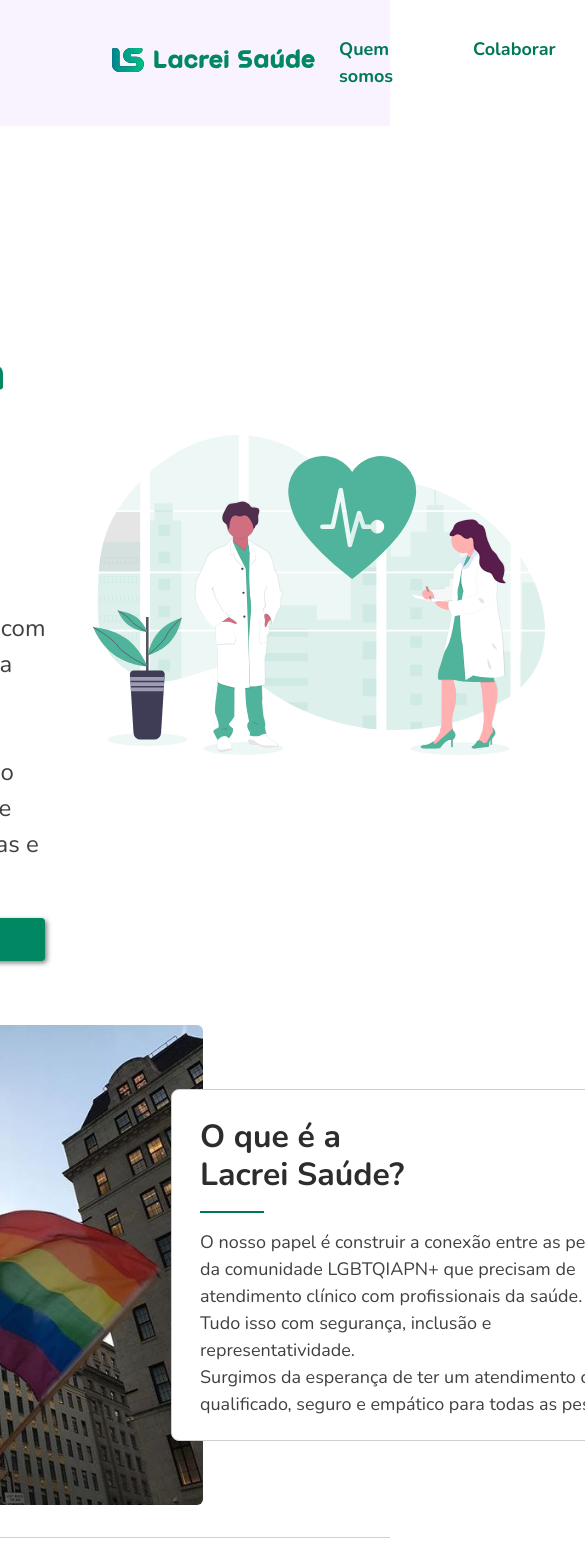
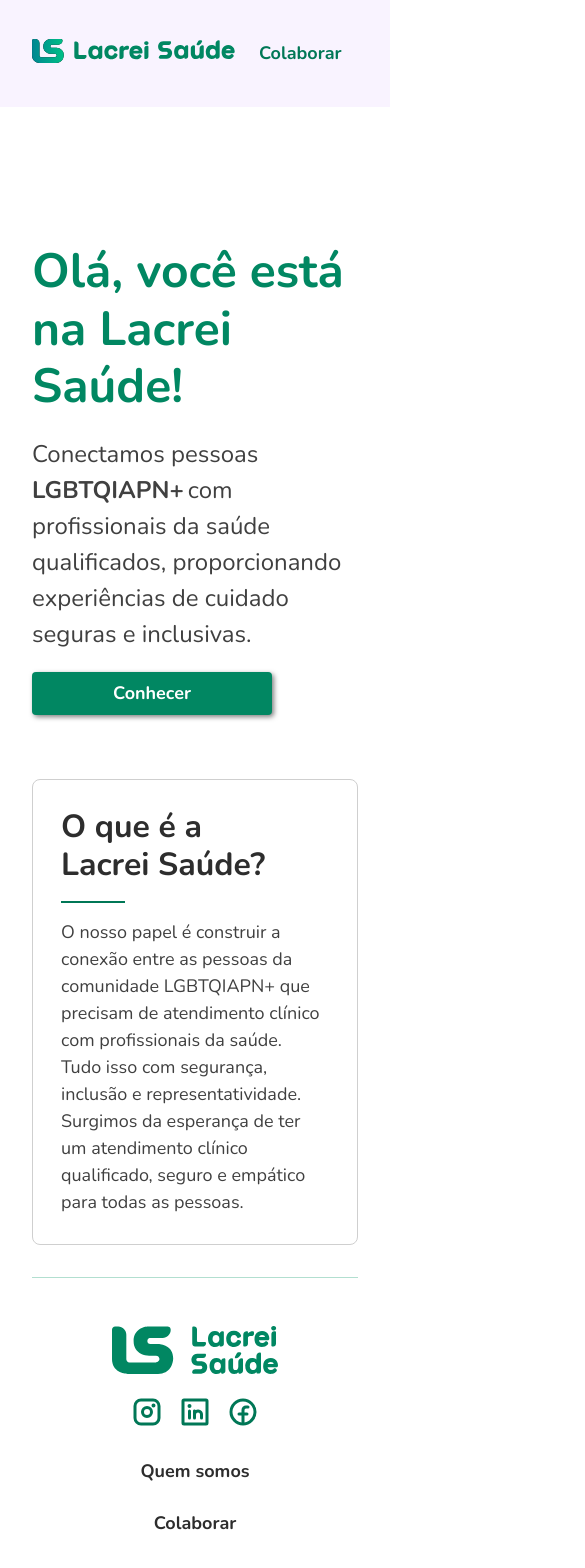
Before and after one commit to hevelinlima/desafio-lacrei, a Next.js app: page / in a window 390 px wide. Shown: the top 1568 px of the page, 585 px wide, since content can reach past the window. Built offline with nearby package versions, Linux system fonts and the light colour scheme.

Commit message:
styles: add responsiveness

```diff
--- a/src/components/Footer/styles.ts
+++ b/src/components/Footer/styles.ts
@@ -25,6 +25,11 @@ export const FooterContainer = styled.footer`
     cursor: pointer;
     border-bottom: 1px solid ${(props)=>props.theme.colors["text-helper"]};
   }
+
+  @media only screen and (max-width: 768px) {
+    flex-direction: column;
+    gap: 1.5rem;
+  }
 `
 
 export const LogoFooter = styled.div`
@@ -40,6 +45,12 @@ export const LogoFooter = styled.div`
       color: ${(props)=>props.theme.colors["accent-medium"]};
     }
   }
+  @media only screen and (max-width: 768px) {
+    div{
+      align-items: center;
+      justify-content: center;
+    }
+  }
 `
 
 export const ExternalFooter = styled.div`
--- a/src/components/Header/styles.ts
+++ b/src/components/Header/styles.ts
@@ -9,6 +9,10 @@ export const HeaderContainer = styled.header`
   justify-content: space-between;
 
   background: ${(props)=>props.theme.colors.highlight};
+
+  @media only screen and (max-width: 768px) {
+    padding: 2rem;
+  }
 `
 
 export const ContentHeader = styled.div`
@@ -28,4 +32,9 @@ export const ContentHeader = styled.div`
     background-color: ${(props)=>props.theme.colors["accent-dark"]};
     transition: all 0.2s ease-in-out;
   }
+  @media only screen and (max-width: 768px) {
+    a:first-child{
+      display: none;
+    }
+  }
 `
--- a/src/styles/pages/app.ts
+++ b/src/styles/pages/app.ts
@@ -3,4 +3,8 @@ import styled from "styled-components";
 export const Container =styled.main`
   max-width: 1110px;
   margin: 2.5rem auto;
+
+  @media only screen and (max-width: 768px) {
+    padding: 2rem;
+  }
 `
--- a/src/styles/pages/index.ts
+++ b/src/styles/pages/index.ts
@@ -17,6 +17,11 @@ export const HeroContainer = styled.div`
   img{
     height: 20rem;
     width: auto;
+  }
+  @media only screen and (max-width: 768px) {
+    img{
+      display: none;
+    }
   }
 `;
 
@@ -50,11 +55,17 @@ export const AbouSection = styled.section`
     width: auto;
     border-radius: 6px;
   }
+
+  @media only screen and (max-width: 768px) {
+   img{
+    display: none;
+   }
+  }
 `
 
 export const SectionContent = styled.div`
-  height: 22rem;
-  width: 31rem;
+  max-height: 30rem;
+  max-width: 31rem;
   padding: 1.75rem;
   border-radius: 8px;
   margin-left: -2rem;
@@ -69,13 +80,17 @@ export const SectionContent = styled.div`
     color: ${(props)=>props.theme.colors['text-body']};
   }
   div{
-    width: 4rem;
+    max-width: 4rem;
     border: 1px solid ${(props)=>props.theme.colors['accent-dark']};
     margin: 1rem 0;
   }
   p{
     ${typography.fonts.textXL};
     color: ${(props)=>props.theme.colors['text-helper']};
+  }
+
+  @media only screen and (max-width: 768px) {
+    margin-left: 0;
   }
 `
 
--- a/src/styles/pages/quemsomos.ts
+++ b/src/styles/pages/quemsomos.ts
@@ -11,6 +11,11 @@ export const AboutUsContainer = styled.div`
     width: auto;
 
     border-radius: 16px;
+  }
+  @media only screen and (max-width: 768px) {
+    img{
+      display: none;
+    }
   }
 `
 export const AboutUsContent = styled.div`
```
Also changed, not shown: src/styles/pages/ajuda.ts (+7 -1 lines).
